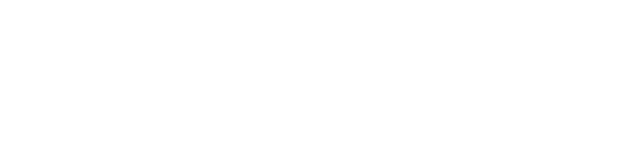
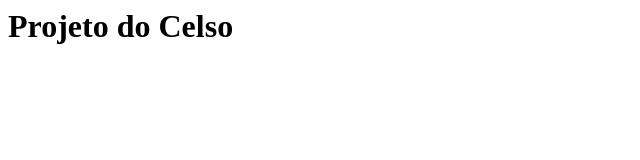
Before and after one commit to celsovsm/curso-git, a plain HTML site: page index.html in a window 1280 px wide. Shown: the whole page, without its empty margins (0-640 px from the left). Drawn offline with Linux system fonts and the light colour scheme.

Commit message:
Título da página

```diff
--- a/index.html
+++ b/index.html
@@ -2,5 +2,6 @@
 	<head>
 	</head>
 	<body>
+		<h1> Projeto do Celso </h1>
 	</body>
 </html>
```
